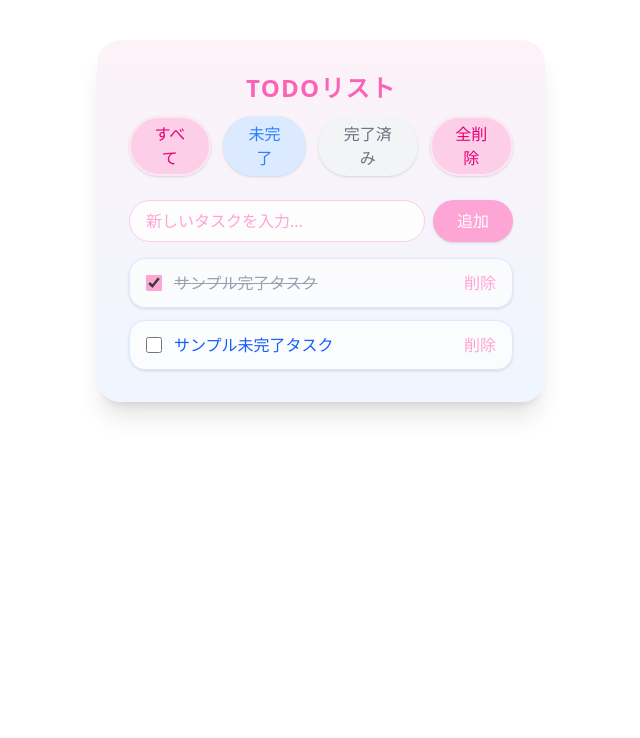
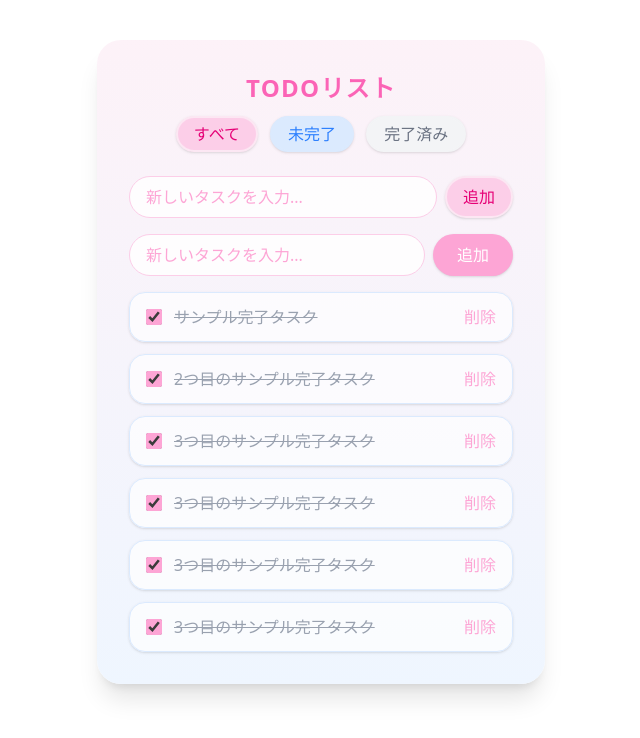
Before and after one commit to haisamarie/todo-list, a React (Vite) app: page / in a window 1280 px wide. Shown: the top 738 px of the page, without its empty margins (319-959 px from the left). Built offline with nearby package versions, Linux system fonts and the light colour scheme.

Commit message:
コンポーネントの追加: Form, List, LinkButtonを作成し、Appコンポーネントで使用。BasicButtonのonClickをオプショナルに変更。

```diff
--- a/src/App.tsx
+++ b/src/App.tsx
@@ -1,13 +1,14 @@
 import { Layout } from "./components/Layout";
 import { Title } from "./components/Title";
-import { BasicButton } from "./components/BasicButton";
+//import { BasicButton } from "./components/BasicButton";
+import { List } from "./components/List";
+import { Form } from "./components/Form";
 
 function App() {
   return (
     <>
       <Layout>
         <Title text="TODOリスト" />
-
         {/* フィルター */}
         <div className="flex justify-center gap-3 mb-6">
           <button className="px-4 py-1 rounded-full bg-pink-200 text-pink-600 font-semibold shadow hover:bg-pink-300 transition border-2 border-pink-100 focus:outline-none focus:ring-2 focus:ring-pink-200">
@@ -19,13 +20,9 @@ function App() {
           <button className="px-4 py-1 rounded-full bg-gray-100 text-gray-500 font-semibold shadow hover:bg-gray-200 transition border-2 border-gray-100 focus:outline-none focus:ring-2 focus:ring-gray-200">
             完了済み
           </button>
-          <BasicButton
-            label="全削除"
-            onClick={() => alert("全削除機能は未実装です")}
-          />
         </div>
-
         {/* 追加フォーム */}
+        <Form />
         <form className="flex mb-4 gap-2">
           <input
             type="text"
@@ -40,36 +37,7 @@ function App() {
           </button>
         </form>
 
-        {/* TODOリスト */}
-        <ul className="space-y-3">
-          {/* サンプルアイテム */}
-          <li className="flex items-center justify-between bg-white/70 border border-blue-100 rounded-2xl px-4 py-3 shadow-sm">
-            <div className="flex items-center gap-3">
-              <input
-                type="checkbox"
-                className="accent-pink-300 w-4 h-4"
-                defaultChecked
-              />
-              <span className="text-gray-400 line-through text-base">
-                サンプル完了タスク
-              </span>
-            </div>
-            <button className="text-pink-300 hover:text-pink-400 transition font-bold">
-              削除
-            </button>
-          </li>
-          <li className="flex items-center justify-between bg-white/70 border border-blue-100 rounded-2xl px-4 py-3 shadow-sm">
-            <div className="flex items-center gap-3">
-              <input type="checkbox" className="accent-blue-300 w-4 h-4" />
-              <span className="text-blue-600 text-base">
-                サンプル未完了タスク
-              </span>
-            </div>
-            <button className="text-pink-300 hover:text-pink-400 transition font-bold">
-              削除
-            </button>
-          </li>
-        </ul>
+        <List />
       </Layout>
     </>
   );
--- a/src/components/BasicButton/index.tsx
+++ b/src/components/BasicButton/index.tsx
@@ -1,6 +1,6 @@
 type Props = {
   label: string;
-  onClick: () => void;
+  onClick?: () => void;
 };
 
 export const BasicButton = ({ label, onClick }: Props) => {
--- /dev/null
+++ b/src/components/Form/index.tsx
@@ -0,0 +1,11 @@
+import { BasicButton } from "../BasicButton";
+import { Input } from "../Input";
+
+export const Form = () => {
+  return (
+    <form className="flex mb-4 gap-2">
+      <Input label="text" />
+      <BasicButton label="追加" />
+    </form>
+  );
+};
--- /dev/null
+++ b/src/components/Input/index.tsx
@@ -0,0 +1,13 @@
+type Props = {
+  label: string;
+};
+
+export const Input = ({ label }: Props) => {
+  return (
+    <input
+      type={label}
+      placeholder="新しいタスクを入力..."
+      className="flex-1 border border-pink-200 bg-white/80 rounded-full px-4 py-2 focus:outline-none focus:ring-2 focus:ring-pink-200 placeholder:text-pink-300 text-gray-700"
+    />
+  );
+};
--- /dev/null
+++ b/src/components/LinkButton/index.tsx
@@ -0,0 +1,7 @@
+export const LinkButton = () => {
+  return (
+    <button className="text-pink-300 hover:text-pink-400 transition font-bold">
+      削除
+    </button>
+  );
+};
--- /dev/null
+++ b/src/components/List/index.tsx
@@ -0,0 +1,42 @@
+import { LinkButton } from "../LinkButton";
+type Props = {
+  id: number;
+  text: string;
+  isCompleted: boolean;
+};
+
+const TestData: Props[] = [
+  { id: 1, text: "サンプル完了タスク", isCompleted: true },
+  { id: 2, text: "2つ目のサンプル完了タスク", isCompleted: true },
+  { id: 3, text: "3つ目のサンプル完了タスク", isCompleted: true },
+  { id: 4, text: "3つ目のサンプル完了タスク", isCompleted: true },
+  { id: 5, text: "3つ目のサンプル完了タスク", isCompleted: true },
+  { id: 6, text: "3つ目のサンプル完了タスク", isCompleted: true },
+];
+
+export const List = () => {
+  return (
+    <ul className="space-y-3">
+      {TestData.map((item) => {
+        return (
+          <li
+            key={item.id}
+            className="flex items-center justify-between bg-white/70 border border-blue-100 rounded-2xl px-4 py-3 shadow-sm"
+          >
+            <div className="flex items-center gap-3">
+              <input
+                type="checkbox"
+                className="accent-pink-300 w-4 h-4"
+                defaultChecked
+              />
+              <span className="text-gray-400 line-through text-base">
+                {item.text}
+              </span>
+            </div>
+            <LinkButton />
+          </li>
+        );
+      })}
+    </ul>
+  );
+};
```
